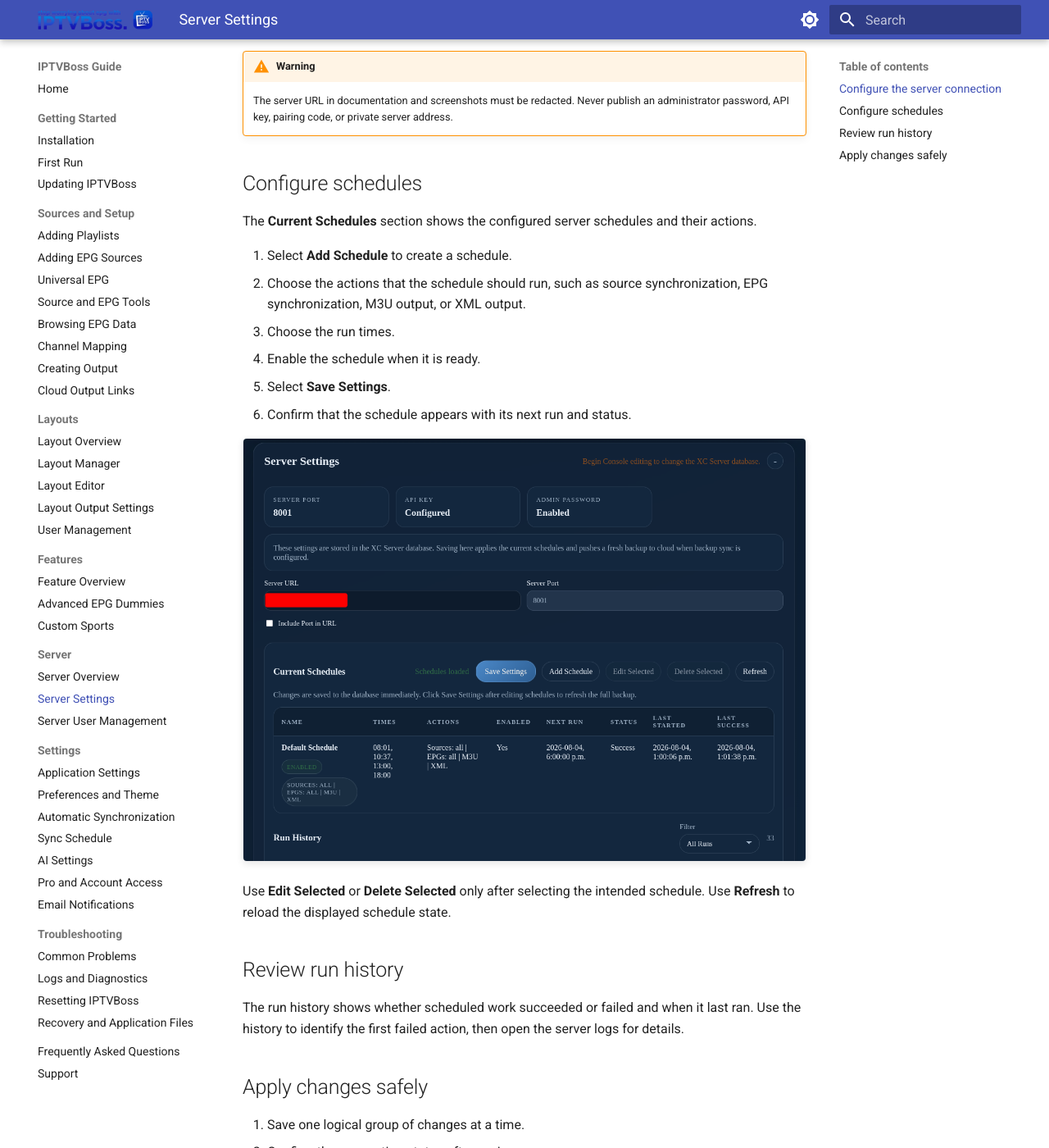
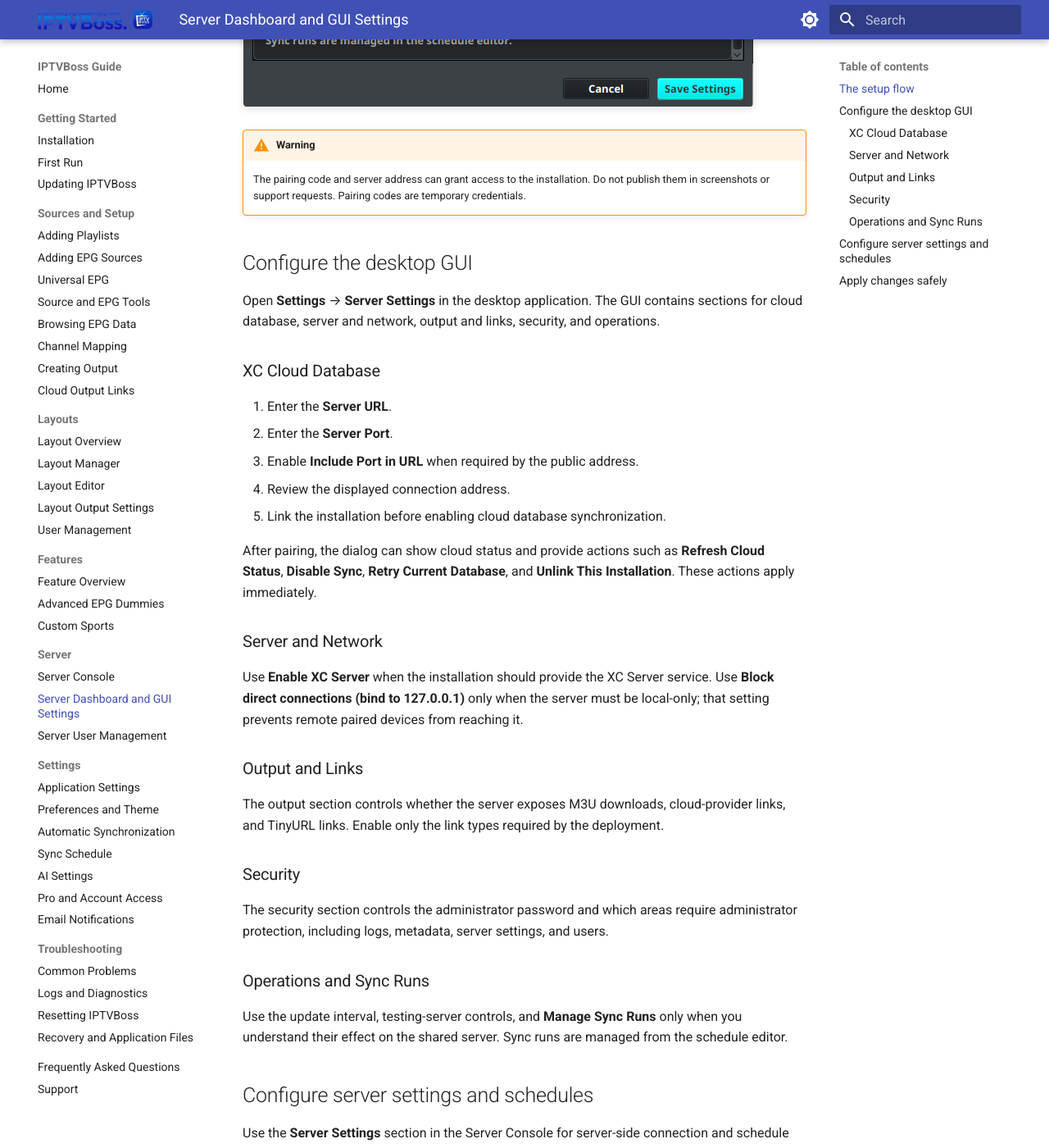
Before and after one commit to walrusone/iptvboss_guide, an MkDocs documentation site: the page built from docs/server/settings.md, in a window 1280 px wide and 1400 px high, scrolled down 2626 px. Shown: the whole window at 82% size. Built offline with MkDocs 1.6.1 and Material for MkDocs 9.7.7, drawn with Linux system fonts in a browser that asks for light colours; some of the changed text lies outside the part shown.

Commit message:
Separate server console and setup guidance

```diff
--- a/docs/server/settings.md
+++ b/docs/server/settings.md
@@ -1,55 +1,96 @@
-# Server Settings
+# Server Dashboard and GUI Settings
 
-Use **Server** → **Settings** or the **Server Settings** section in the Server Console to configure the XC Server connection and scheduled work.
+Use the XC Server Dashboard and the desktop **Server Settings** dialog to connect IPTVBoss installations to the server. The normal setup is a short pairing flow: generate a temporary code on the server, enter it in the desktop GUI, and link the installation.
 
-![Server Settings](../assets/images/server-console/server-settings.png)
+## The setup flow
 
-![Server settings dashboard](../assets/images/server/server-settings-1.png)
+1. Start or open the XC Server.
+2. On the server host, open **Server** → **Dashboard**.
+3. Confirm that the dashboard reports a healthy connection and that the server is ready.
+4. Select **Generate Pairing Code**.
+5. On the desktop installation to be paired, open **Settings** → **Server Settings**.
+6. Enter the reachable **Server URL** and **Server Port**.
+7. Enable **Include Port in URL** when the public connection address requires it.
+8. Enter a recognizable **Client Name**.
+9. Enter the temporary **Pairing Code**.
+10. Select **Link XC Server**.
+11. Confirm that the desktop installation reports that it is paired.
+12. Return to the dashboard and confirm that the client appears in the paired-client list.
 
-![Additional server settings](../assets/images/server/server-settings-2.png)
+![XC Server Dashboard](../assets/images/server/server-dashboard.png)
 
-## Configure the server connection
+![Desktop XC API Settings](../assets/images/server/server-settings-1.png)
 
-1. Open **Server Settings**.
-2. Enter the server address in **Server URL**.
-3. Enter the server listening port in **Server Port**.
-4. Enable **Include Port in URL** when the public connection address requires the port to be included.
-5. Review the displayed connection address.
-6. Select **Save Settings**.
+![Desktop XC API Settings: output and security](../assets/images/server/server-settings-2.png)
+
+!!! warning
+    The pairing code and server address can grant access to the installation. Do not publish them in screenshots or support requests. Pairing codes are temporary credentials.
+
+## Configure the desktop GUI
+
+Open **Settings** → **Server Settings** in the desktop application. The GUI contains sections for cloud database, server and network, output and links, security, and operations.
+
+### XC Cloud Database
+
+1. Enter the **Server URL**.
+2. Enter the **Server Port**.
+3. Enable **Include Port in URL** when required by the public address.
+4. Review the displayed connection address.
+5. Link the installation before enabling cloud database synchronization.
+
+After pairing, the dialog can show cloud status and provide actions such as **Refresh Cloud Status**, **Disable Sync**, **Retry Current Database**, and **Unlink This Installation**. These actions apply immediately.
+
+### Server and Network
+
+Use **Enable XC Server** when the installation should provide the XC Server service. Use **Block direct connections (bind to 127.0.0.1)** only when the server must be local-only; that setting prevents remote paired devices from reaching it.
+
+### Output and Links
+
+The output section controls whether the server exposes M3U downloads, cloud-provider links, and TinyURL links. Enable only the link types required by the deployment.
+
+### Security
+
+The security section controls the administrator password and which areas require administrator protection, including logs, metadata, server settings, and users.
+
+### Operations and Sync Runs
+
+Use the update interval, testing-server controls, and **Manage Sync Runs** only when you understand their effect on the shared server. Sync runs are managed from the schedule editor.
+
+## Configure server settings and schedules
+
+Use the **Server Settings** section in the Server Console for server-side connection and schedule controls.
+
+1. Enter the server address in **Server URL**.
+2. Enter the server listening port in **Server Port**.
+3. Enable **Include Port in URL** when the public connection address requires the port to be included.
+4. Review the displayed connection address.
+5. Select **Save Settings**.
 
 Use the address that is reachable by the paired desktop installations. Do not use `localhost` or `127.0.0.1` for a server that must be reached from another computer.
 
 !!! warning
-    The server URL in documentation and screenshots must be redacted. Never publish an administrator password, API key, pairing code, or private server address.
+    Never publish an administrator password, API key, pairing code, or private server address.
 
-## Configure schedules
-
-The **Current Schedules** section shows the configured server schedules and their actions.
+The **Current Schedules** section shows configured server schedules and their actions.
 
 1. Select **Add Schedule** to create a schedule.
-2. Choose the actions that the schedule should run, such as source synchronization, EPG synchronization, M3U output, or XML output.
+2. Choose source synchronization, EPG synchronization, M3U output, or XML output.
 3. Choose the run times.
 4. Enable the schedule when it is ready.
 5. Select **Save Settings**.
 6. Confirm that the schedule appears with its next run and status.
 
-![Server schedule settings](../assets/images/server-console/server-settings.png)
+![Server console settings](../assets/images/server-console/server-settings.png)
 
 Use **Edit Selected** or **Delete Selected** only after selecting the intended schedule. Use **Refresh** to reload the displayed schedule state.
-
-## Review run history
-
-The run history shows whether scheduled work succeeded or failed and when it last ran. Use the history to identify the first failed action, then open the server logs for details.
 
 ## Apply changes safely
 
 1. Save one logical group of changes at a time.
 2. Confirm the connection status after saving.
 3. Run a controlled sync or output test.
-4. Review the server logs.
-5. Confirm the paired desktop installation can still connect.
-
-If the server cannot be reached after a change, restore the previous connection values and review the logs before changing the port again.
+4. Review server logs and run history.
+5. Confirm paired desktop installations can still connect.
 
 !!! note
-    Server settings and schedule controls may change between releases.
+    Server dashboard, GUI settings, and schedule labels may change between releases.
--- a/mkdocs.yml
+++ b/mkdocs.yml
@@ -82,8 +82,8 @@ nav:
       - Advanced EPG Dummies: features/aed.md
       - Custom Sports: features/custom-sports.md
   - Server:
-      - Server Overview: server/index.md
-      - Server Settings: server/settings.md
+      - Server Console: server/index.md
+      - Server Dashboard and GUI Settings: server/settings.md
       - Server User Management: server/users.md
   - Settings:
       - Application Settings: settings/application.md
```
Also changed, not shown: docs/server/index.md (+5 -16 lines).
